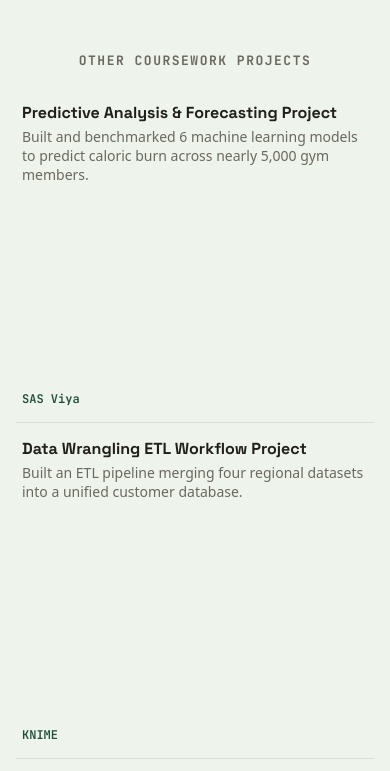
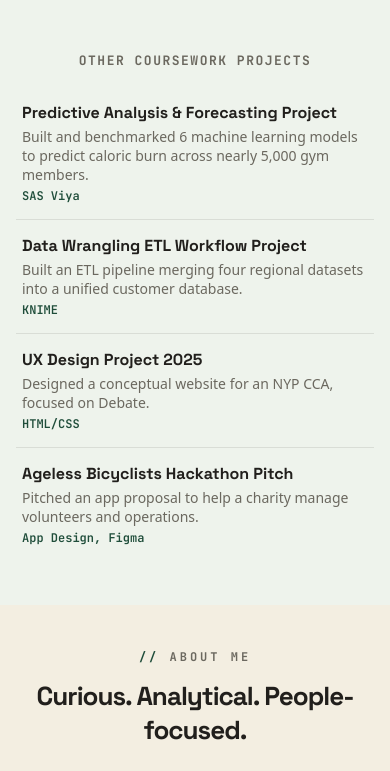
Before and after one commit to mahdiyaa/m_digital-portfolio-, a plain HTML site: page index.html in a window 390 px wide. Shown: the part 1941-2712 px from the top of the page. Drawn offline with Linux system fonts and the light colour scheme.

Commit message:
Fix huge gap in coursework list on mobile
flex-basis:260px on .project-list-desc was meant to set width in the
row layout, but the 820px breakpoint switches the item to
flex-direction:column, where flex-basis controls height instead —
stretching each description into a 260px-tall box. Reset flex-basis
to auto for the column layout.

Co-Authored-By: Claude Sonnet 5 <noreply@anthropic.com>

```diff
--- a/style.css
+++ b/style.css
@@ -671,6 +671,7 @@ h1,h2,h3,h4{ font-family: var(--font-display); }
   .nav-links.open{ display:flex; }
   .nav{ flex-wrap: wrap; }
   .project-list-item{ flex-direction: column; align-items: flex-start; gap: 4px; }
+  .project-list-desc{ flex-basis: auto; }
   .skills-grid{ grid-template-columns: 1fr; }
 }
 @media (max-width: 480px){
```
